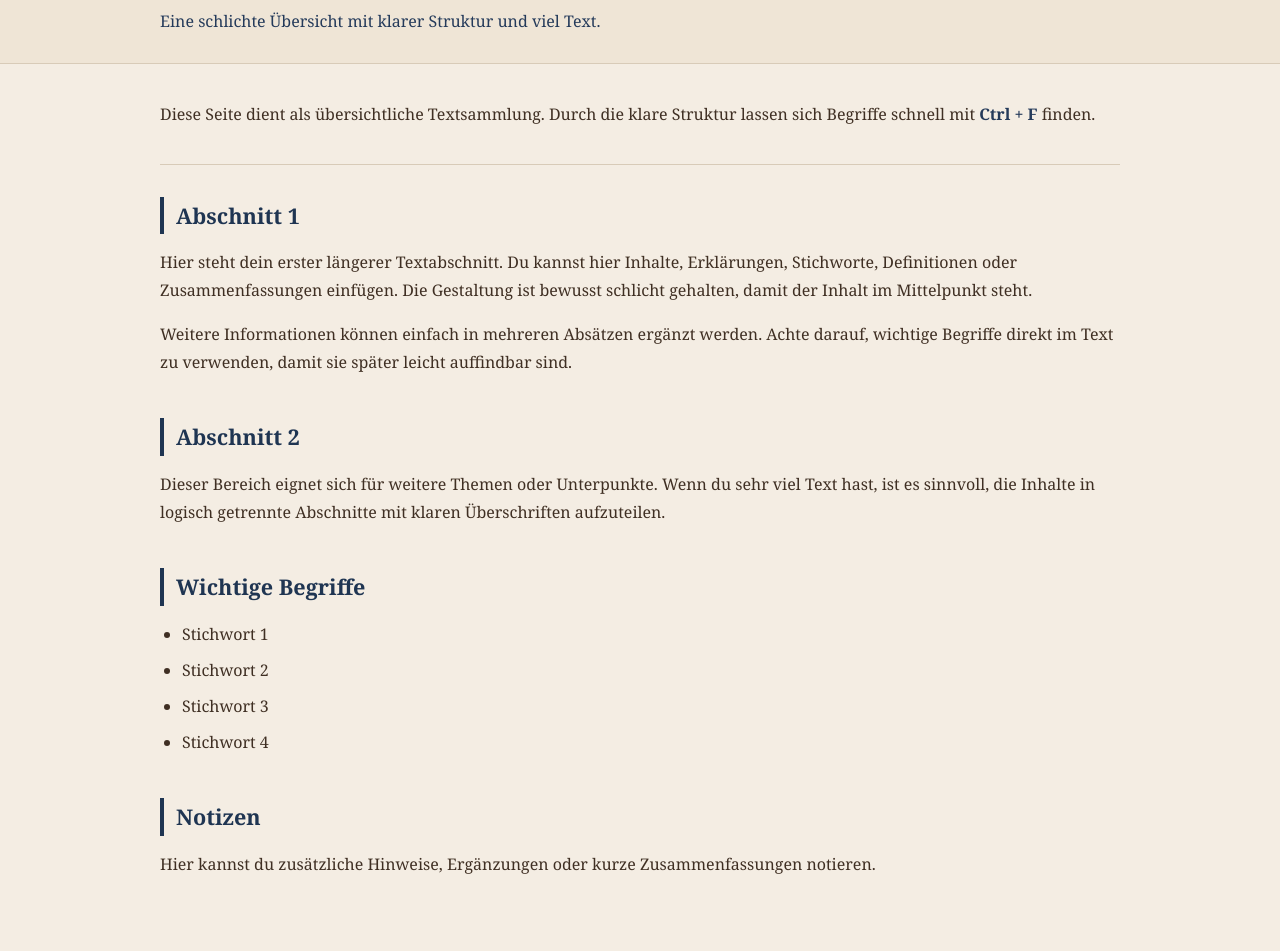
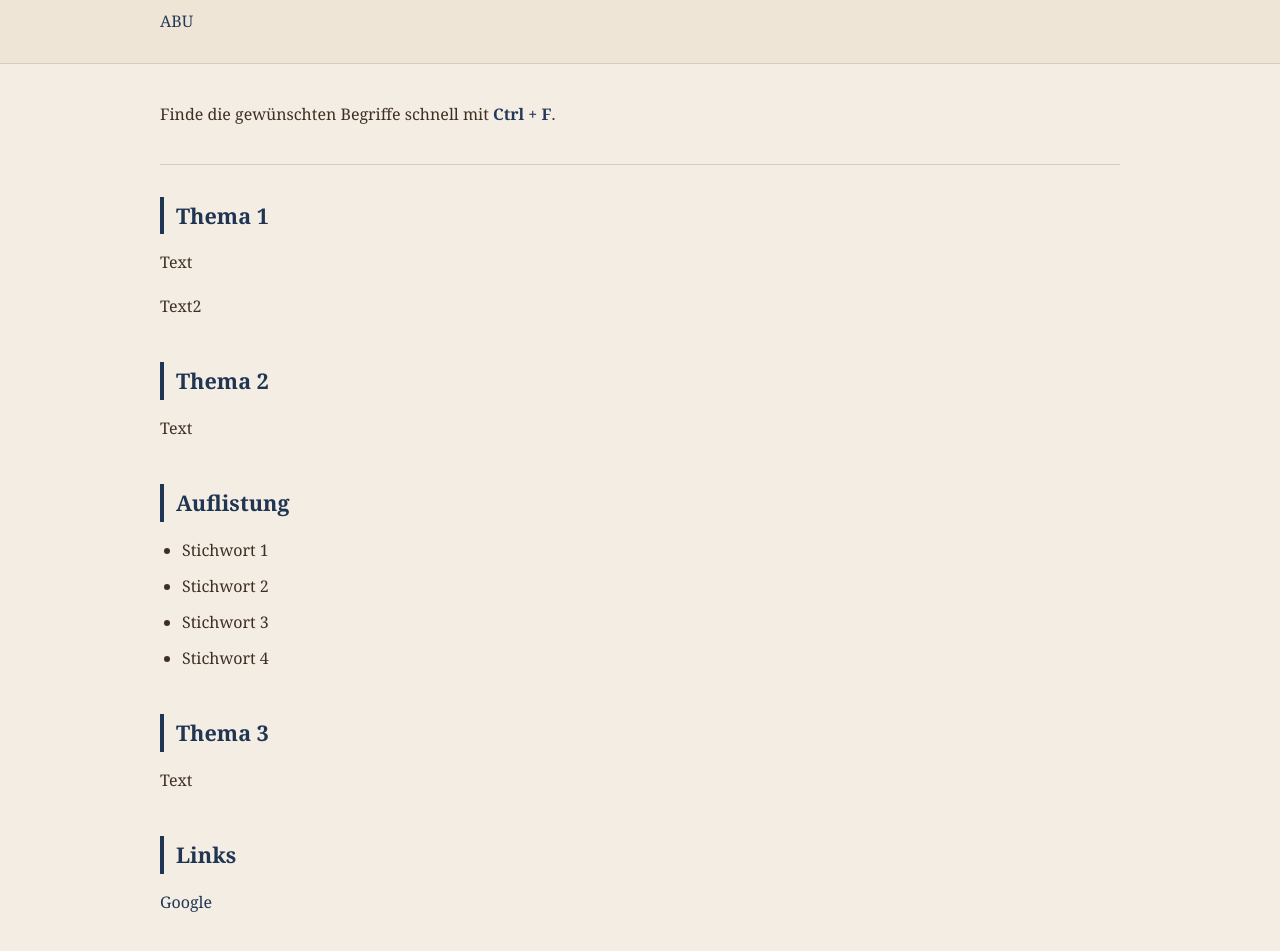
Before and after one commit to recha4/FaBe, a plain HTML site: page index.html in a window 1280 px wide. Shown: the part 113-1064 px from the top of the page. Before the commit the page ends 1033 px from the top, so only its background shows below. Drawn offline with Linux system fonts and the light colour scheme.

Commit message:
changed text

```diff
--- a/index.html
+++ b/index.html
@@ -4,7 +4,7 @@
 <head>
     <meta charset="UTF-8" />
     <meta name="viewport" content="width=device-width, initial-scale=1.0" />
-    <title>Zusammenfassung</title>
+    <title>Viel Glück :)</title>
     <link rel="stylesheet" href="style.css" />
 </head>
 
@@ -13,7 +13,7 @@
         <div class="container">
             <h1>Zusammenfassung</h1>
             <p class="subtitle">
-                Eine schlichte Übersicht mit klarer Struktur und viel Text.
+                ABU
             </p>
         </div>
     </header>
@@ -21,38 +21,29 @@
     <main class="container">
         <section class="intro">
             <p>
-                Diese Seite dient als übersichtliche Textsammlung. Durch die klare
-                Struktur lassen sich Begriffe schnell mit <strong>Ctrl + F</strong>
-                finden.
+                Finde die gewünschten Begriffe schnell mit <strong>Ctrl + F</strong>.
             </p>
         </section>
 
         <section class="content-section">
-            <h2>Abschnitt 1</h2>
+            <h2>Thema 1</h2>
             <p>
-                Hier steht dein erster längerer Textabschnitt. Du kannst hier Inhalte,
-                Erklärungen, Stichworte, Definitionen oder Zusammenfassungen einfügen.
-                Die Gestaltung ist bewusst schlicht gehalten, damit der Inhalt im
-                Mittelpunkt steht.
+                Text
             </p>
             <p>
-                Weitere Informationen können einfach in mehreren Absätzen ergänzt
-                werden. Achte darauf, wichtige Begriffe direkt im Text zu verwenden,
-                damit sie später leicht auffindbar sind.
+                Text2
             </p>
         </section>
 
         <section class="content-section">
-            <h2>Abschnitt 2</h2>
+            <h2>Thema 2</h2>
             <p>
-                Dieser Bereich eignet sich für weitere Themen oder Unterpunkte. Wenn du
-                sehr viel Text hast, ist es sinnvoll, die Inhalte in logisch getrennte
-                Abschnitte mit klaren Überschriften aufzuteilen.
+                Text
             </p>
         </section>
 
         <section class="content-section">
-            <h2>Wichtige Begriffe</h2>
+            <h2>Auflistung</h2>
             <ul>
                 <li>Stichwort 1</li>
                 <li>Stichwort 2</li>
@@ -62,10 +53,16 @@
         </section>
 
         <section class="content-section">
-            <h2>Notizen</h2>
+            <h2>Thema 3</h2>
             <p>
-                Hier kannst du zusätzliche Hinweise, Ergänzungen oder kurze
-                Zusammenfassungen notieren.
+                Text
+            </p>
+        </section>
+
+        <section class="content-section">
+            <h2>Links</h2>
+            <p>
+                <a href="https://www.google.com" target="_blank" rel="noopener noreferrer">Google</a>
             </p>
         </section>
     </main>
--- a/style.css
+++ b/style.css
@@ -86,3 +86,13 @@ strong {
 ::selection {
     background: #d8cbb8;
 }
+
+a {
+    color: #1f3552;
+    /* dunkelblau */
+    text-decoration: none;
+}
+
+a:hover {
+    text-decoration: underline;
+}
```
